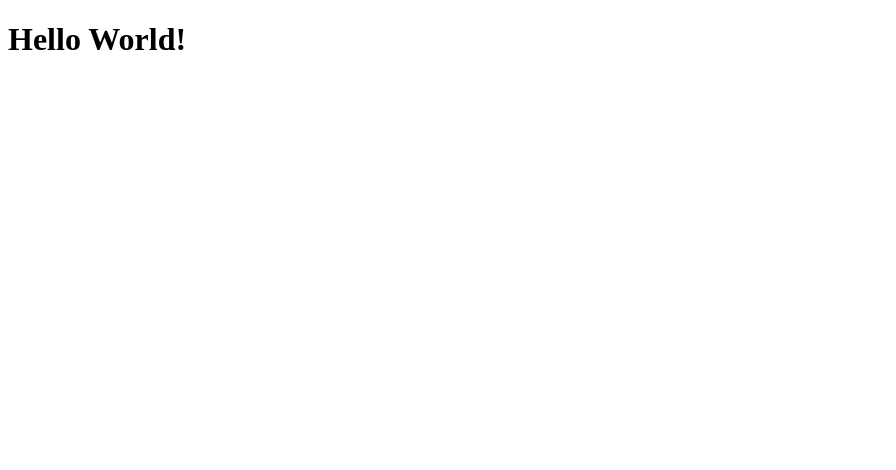
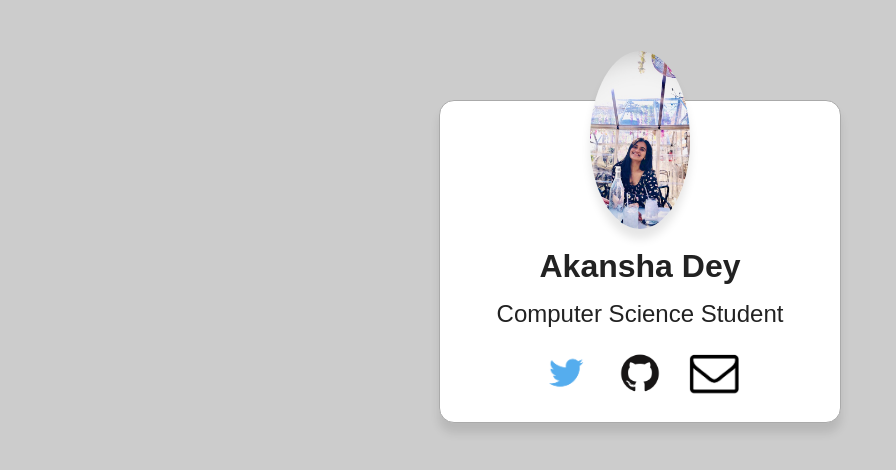
Before and after one commit to DeyAkansha/mi349_card, a plain HTML site: page index.html in a window 1280 px wide. Shown: the whole page, without its empty margins (0-896 px from the left). Drawn offline with Linux system fonts and the light colour scheme.

Commit message:
card edits

```diff
--- /dev/null
+++ b/card.css
@@ -0,0 +1,55 @@
+body{
+    background-color:#ccc;
+    font-family: Arial, Helvetica, sans-serif;
+    color: #222;
+    margin-top: 100px;
+
+}
+
+img{
+    width: 100%;
+}
+
+h1{
+    margin: 15px;
+}
+
+h2{
+    margin: 0;
+    font-weight: 100;
+}
+
+.card{
+    background-color: white;
+    border-radius: 15px;
+    margin: 0 auto;
+    width: 400px;
+    text-align: center;
+    box-shadow: rgba(0, 0, 0, 0.1) 0 10px 10px;
+    border: 1px solid #aaa;
+}
+
+.card .avatar{
+    box-shadow: rgba(0, 0, 0, 0.1) 0 10px 10px;
+    width: 100px;
+    border-radius: 50%;
+    margin-top: -50px;
+}
+
+.contacts{
+    margin: 0;
+    padding: 0;
+    list-style-type: none;
+}
+
+.contacts li{
+    width: 50px;
+    display: inline-block;
+    padding: 20px 10px;
+}
+
+.contacts li a img:hover {
+    opacity: 0.5;
+    transition: opacity ease-in-out 0.2s;
+
+}
--- a/index.html
+++ b/index.html
@@ -4,9 +4,19 @@
     <meta charset="UTF-8">
     <meta http-equiv="X-UA-Compatible" content="IE=edge">
     <meta name="viewport" content="width=device-width, initial-scale=1.0">
-    <link rel="stylesheet" href="style.css">
-    <title>Card</title>
+    <link rel="stylesheet" href="card.css">
+    <title>Card Layout</title>
 </head>
 <body>
-    <h1>Hello World!</h1>
+    <div class = "card">
+        <img class="avatar" id="adey-avatar" src="akansha.png" alt="Akansha Dey"/>
+        <h1>Akansha Dey</h1>
+        <h2>Computer Science Student</h2>
+        <ul class="contacts">
+            <li><a href=""><img src="twitter.png" alt="Twitter"></a></li>
+            <li><a href=""><img src="github.png" alt="Github"></a></li>
+            <li><a href=""><img src="envelope.png" alt="Email"></a></li>
+        </ul>
+    </div>
 </body>
+</html>
```
Also changed, not shown: akansha.png (added), envelope.png (added), github.png (added), twitter.png (added).
